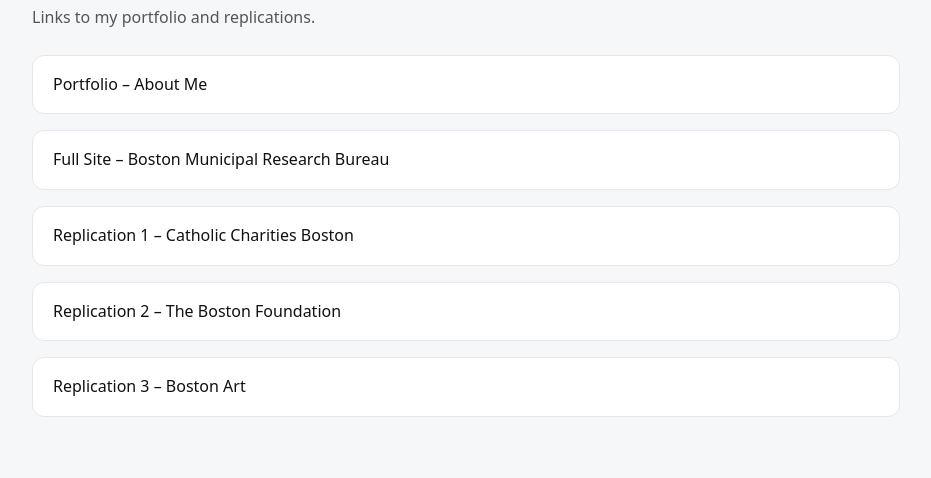
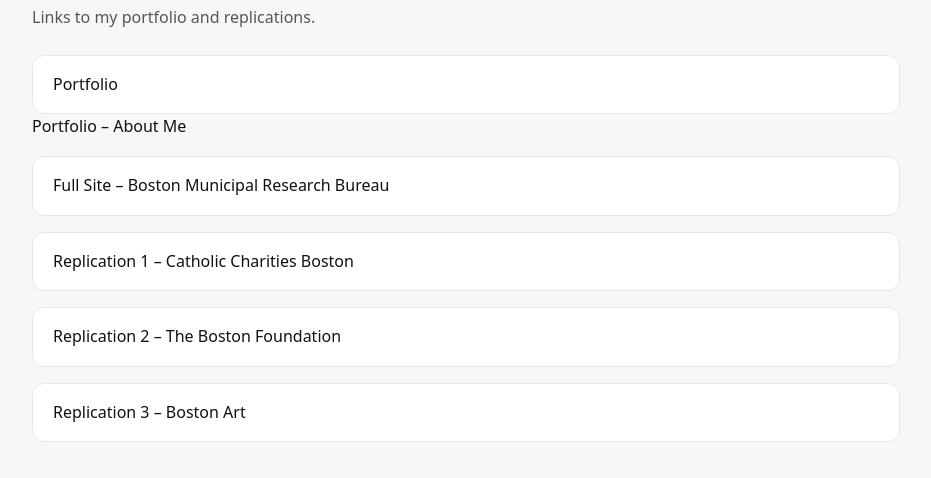
Before and after one commit to askchristaleeharper/final-project, a plain HTML site: page index.html in a window 1280 px wide. Shown: the part 102-580 px from the top of the page, without its empty margins (174-1105 px from the left). Drawn offline with Linux system fonts and the light colour scheme.

Commit message:
Update index.html

```diff
--- a/index.html
+++ b/index.html
@@ -14,7 +14,8 @@
 
     <ul class="project-list">
       <li>
-        <a href="final-project/portfolio/about.html">
+        <a href="portfolio/index.html">Portfolio</a>
+
           Portfolio – About Me
         </a>
       </li>
```
